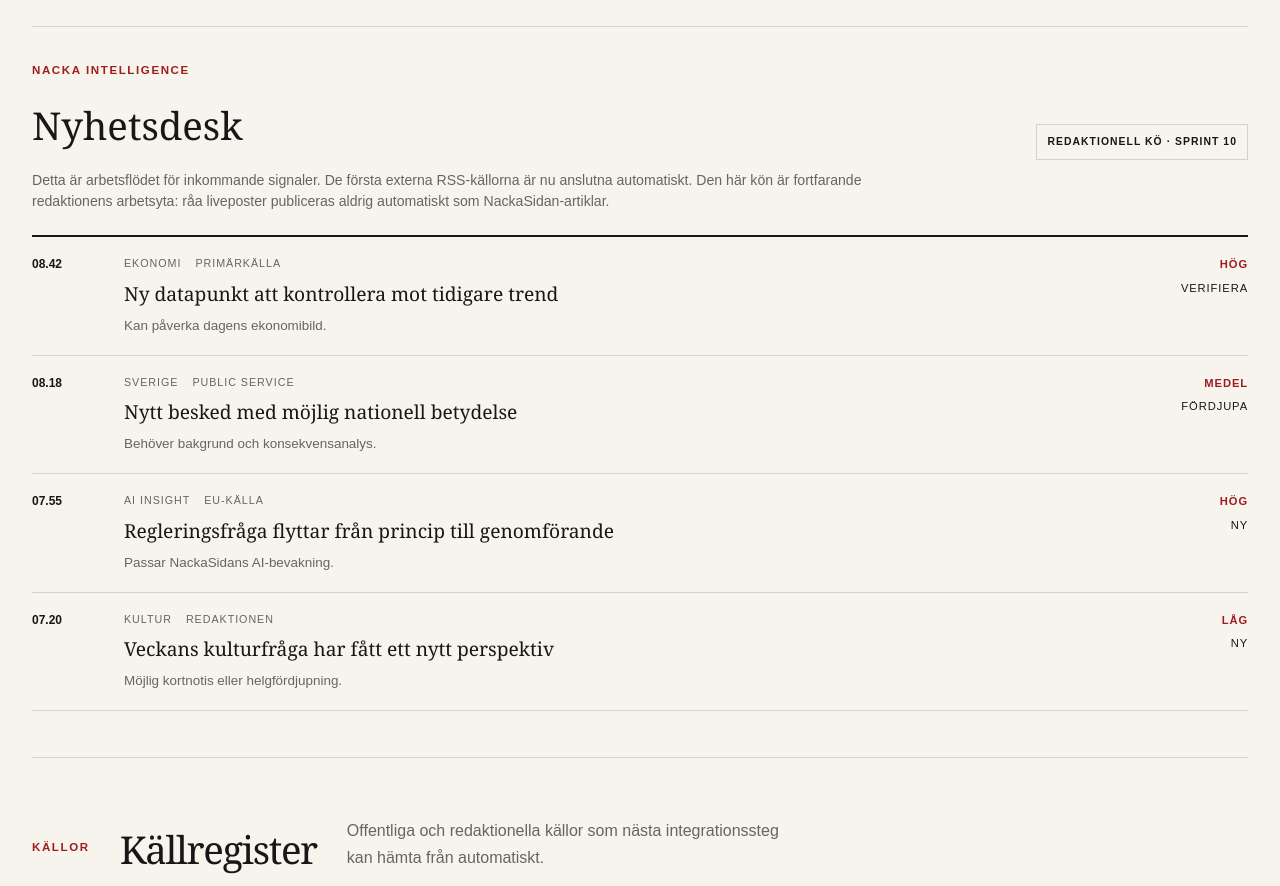
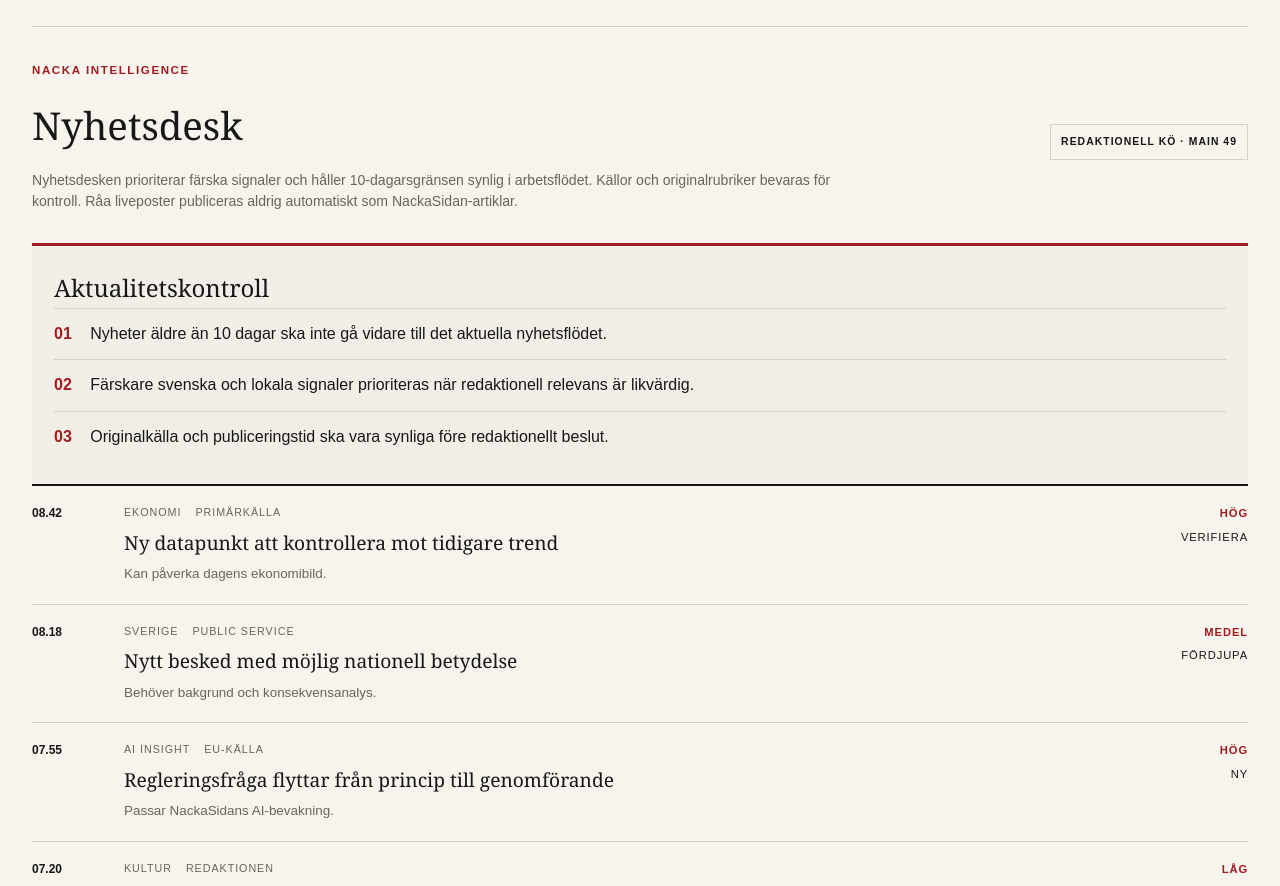
Before and after one commit to Djurgarden2019/NackaSidan-2026, a Next.js app: page /redaktion in a window 1280 px wide. Shown: the part 3240-4126 px from the top of the page. Built offline with nearby package versions, Linux system fonts and the light colour scheme.

Commit message:
Main 49: strengthen news freshness controls

```diff
--- a/components/LiveDesk.tsx
+++ b/components/LiveDesk.tsx
@@ -8,9 +8,15 @@ export function EditorialIntake({ compact = false }: { compact?: boolean }) {
     <section className="intake">
       <div className="intake-head">
         <div><div className="kicker">Nacka Intelligence</div><h2>Nyhetsdesk</h2></div>
-        <span className="intake-badge">Redaktionell kö · Sprint 10</span>
+        <span className="intake-badge">Redaktionell kö · Main 49</span>
       </div>
-      <p className="intake-note">Detta är arbetsflödet för inkommande signaler. De första externa RSS-källorna är nu anslutna automatiskt. Den här kön är fortfarande redaktionens arbetsyta: råa liveposter publiceras aldrig automatiskt som NackaSidan-artiklar.</p>
+      <p className="intake-note">Nyhetsdesken prioriterar färska signaler och håller 10-dagarsgränsen synlig i arbetsflödet. Källor och originalrubriker bevaras för kontroll. Råa liveposter publiceras aldrig automatiskt som NackaSidan-artiklar.</p>
+      <div className="rules-box">
+        <h3>Aktualitetskontroll</h3>
+        <p><b>01</b> Nyheter äldre än 10 dagar ska inte gå vidare till det aktuella nyhetsflödet.</p>
+        <p><b>02</b> Färskare svenska och lokala signaler prioriteras när redaktionell relevans är likvärdig.</p>
+        <p><b>03</b> Originalkälla och publiceringstid ska vara synliga före redaktionellt beslut.</p>
+      </div>
       <div className="intake-list">
         {items.map(item => (
           <article key={item.id}>
```
